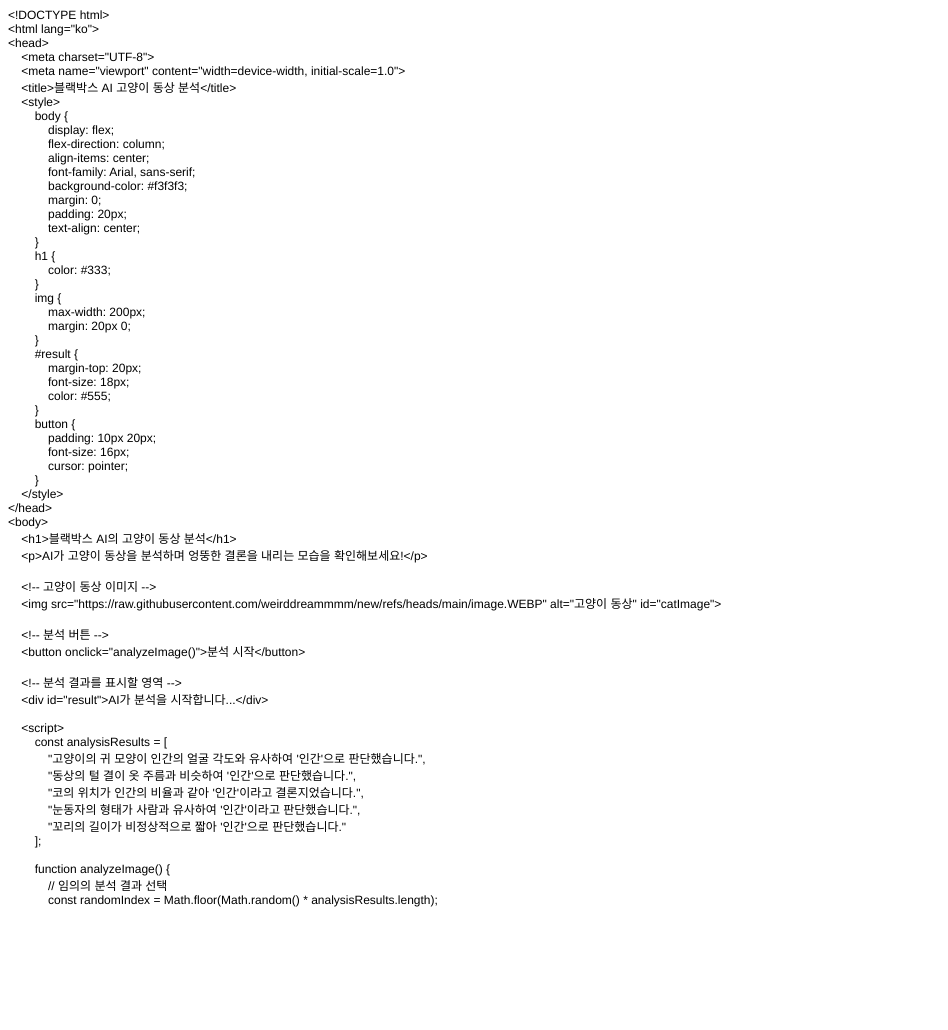
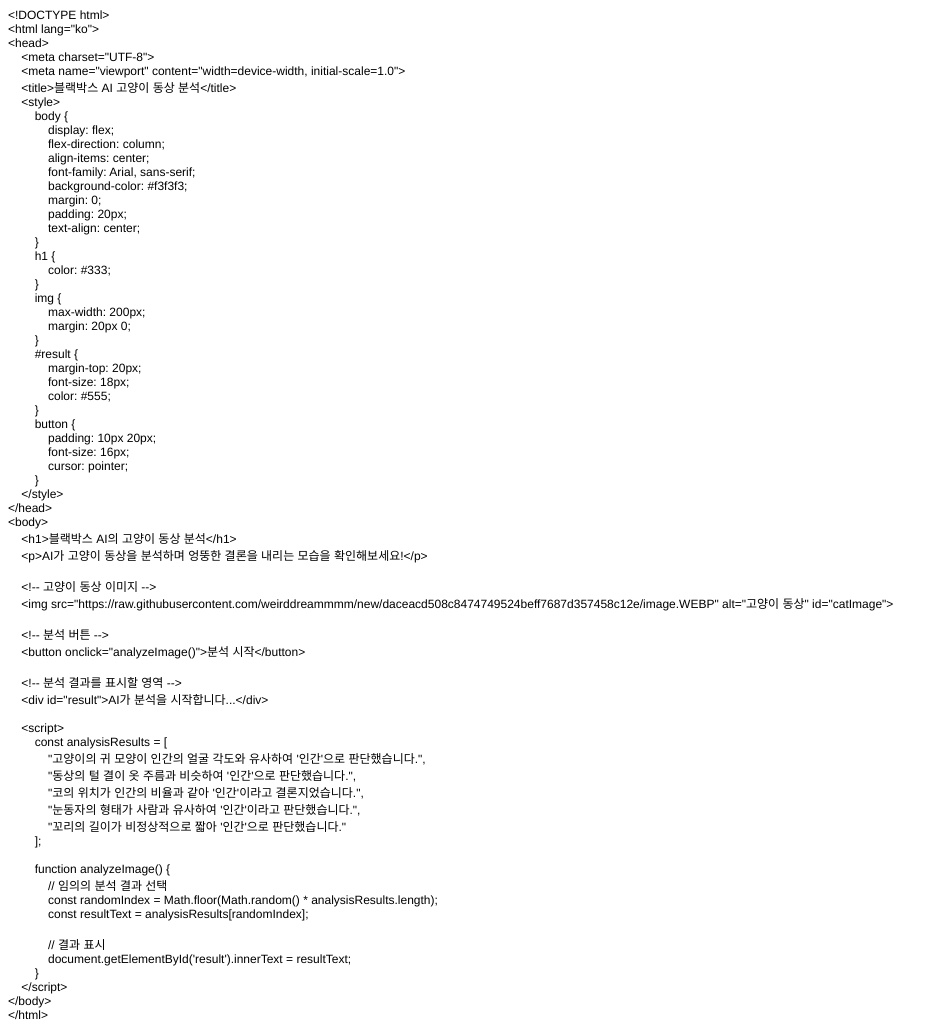
Before and after one commit to weirddreammmm/new, a plain HTML site: page index.html in a window 1280 px wide. Shown: the whole page, without its empty margins (0-948 px from the left). Before the commit the page ends 929 px from the top, so only its background shows below. Drawn offline with Linux system fonts and the light colour scheme.

Commit message:
Add files via upload

```diff
--- a/index.html
+++ b/index.html
@@ -53,7 +53,7 @@
 <p class="p1"><span class="Apple-converted-space">    </span>&lt;p&gt;AI가 고양이 동상을 분석하며 엉뚱한 결론을 내리는 모습을 확인해보세요!&lt;/p&gt;</p>
 <p class="p2"><span class="Apple-converted-space">    </span></p>
 <p class="p1"><span class="Apple-converted-space">    </span>&lt;!-- 고양이 동상 이미지 --&gt;</p>
-<p class="p1"><span class="Apple-converted-space">    </span>&lt;img src="https://raw.githubusercontent.com/weirddreammmm/new/refs/heads/main/image.WEBP" alt="고양이 동상" id="catImage"&gt;</p>
+<p class="p1"><span class="Apple-converted-space">    </span>&lt;img src="https://raw.githubusercontent.com/weirddreammmm/new/daceacd508c8474749524beff7687d357458c12e/image.WEBP" alt="고양이 동상" id="catImage"&gt;</p>
 <p class="p2"><br></p>
 <p class="p1"><span class="Apple-converted-space">    </span>&lt;!-- 분석 버튼 --&gt;</p>
 <p class="p1"><span class="Apple-converted-space">    </span>&lt;button onclick="analyzeImage()"&gt;분석 시작&lt;/button&gt;</p>
@@ -73,6 +73,13 @@
 <p class="p1"><span class="Apple-converted-space">        </span>function analyzeImage() {</p>
 <p class="p1"><span class="Apple-converted-space">            </span>// 임의의 분석 결과 선택</p>
 <p class="p1"><span class="Apple-converted-space">            </span>const randomIndex = Math.floor(Math.random() * analysisResults.length);</p>
-<p class="p2"><span class="Apple-converted-space">        </span></p>
+<p class="p1"><span class="Apple-converted-space">            </span>const resultText = analysisResults[randomIndex];</p>
+<p class="p2"><span class="Apple-converted-space">            </span></p>
+<p class="p1"><span class="Apple-converted-space">            </span>// 결과 표시</p>
+<p class="p1"><span class="Apple-converted-space">            </span>document.getElementById('result').innerText = resultText;</p>
+<p class="p1"><span class="Apple-converted-space">        </span>}</p>
+<p class="p1"><span class="Apple-converted-space">    </span>&lt;/script&gt;</p>
+<p class="p1">&lt;/body&gt;</p>
+<p class="p1">&lt;/html&gt;</p>
 </body>
 </html>
```
